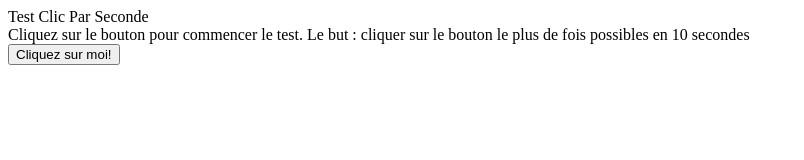
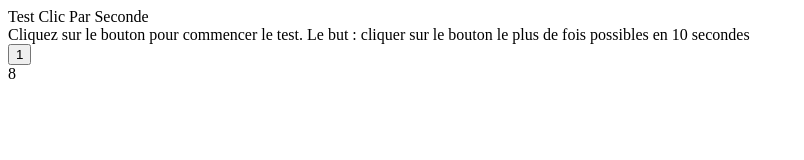
Before and after one commit to LucBlocker01/Test-CPS, a plain HTML site: page index.html in a window 1280 px wide. Both pictures are taken after a click on the button "Cliquez sur moi!". Shown: the whole page, without its empty margins (0-804 px from the left). Drawn offline with Linux system fonts and the light colour scheme.

Commit message:
add click counter and timer

```diff
--- a/index.html
+++ b/index.html
@@ -8,4 +8,6 @@
         <div>Cliquez sur le bouton pour commencer le test. Le but : cliquer sur le bouton le plus de fois possibles en 10 secondes</div>
         <button>Cliquez sur moi!</button>
     </body>
+    <script src="script.js"></script>
+    <div id="message"></div>
 </html>
--- /dev/null
+++ b/script.js
@@ -0,0 +1,22 @@
+let timer = 0;
+let clics = 0
+
+const button = document.querySelector("button")
+
+document.querySelector("button").addEventListener("click", () => {
+  if (button.innerHTML === "Cliquez sur moi!") {
+    timer = 10;
+    document.getElementById("message").innerHTML = timer;
+    startTimer();
+  }
+  clics += 1;
+  button.innerHTML = clics;
+})
+
+function startTimer() {
+  setTimeout(() => {
+    timer -= 1;
+    startTimer();
+    document.getElementById("message").innerHTML = timer;
+  }, 1000)
+}
```
